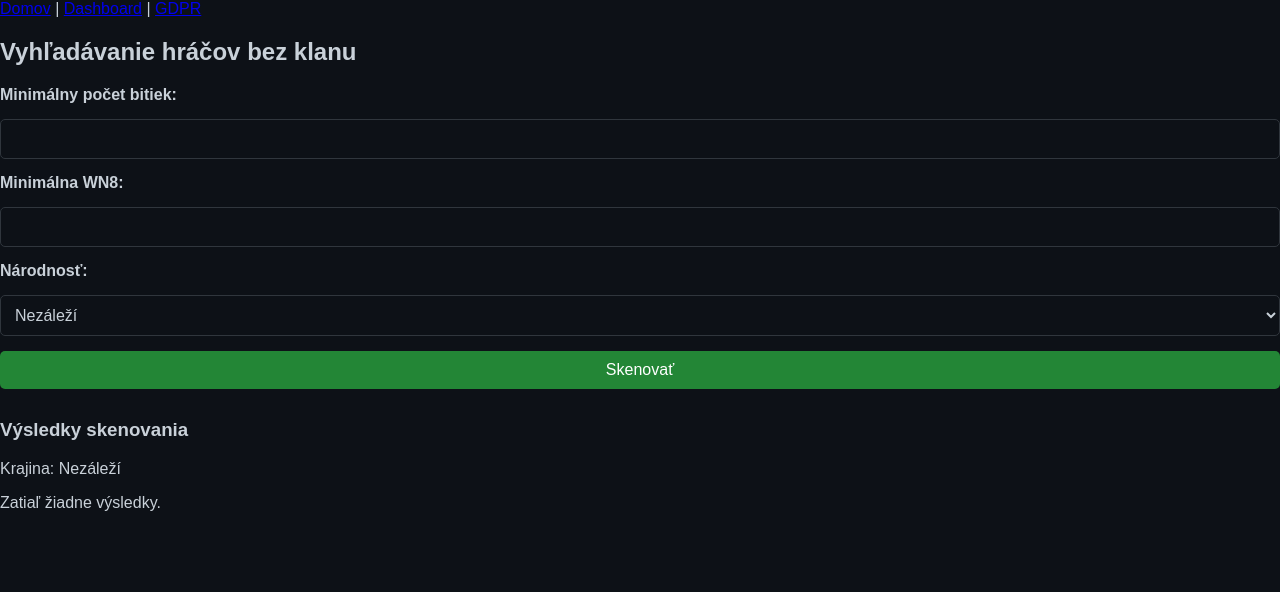
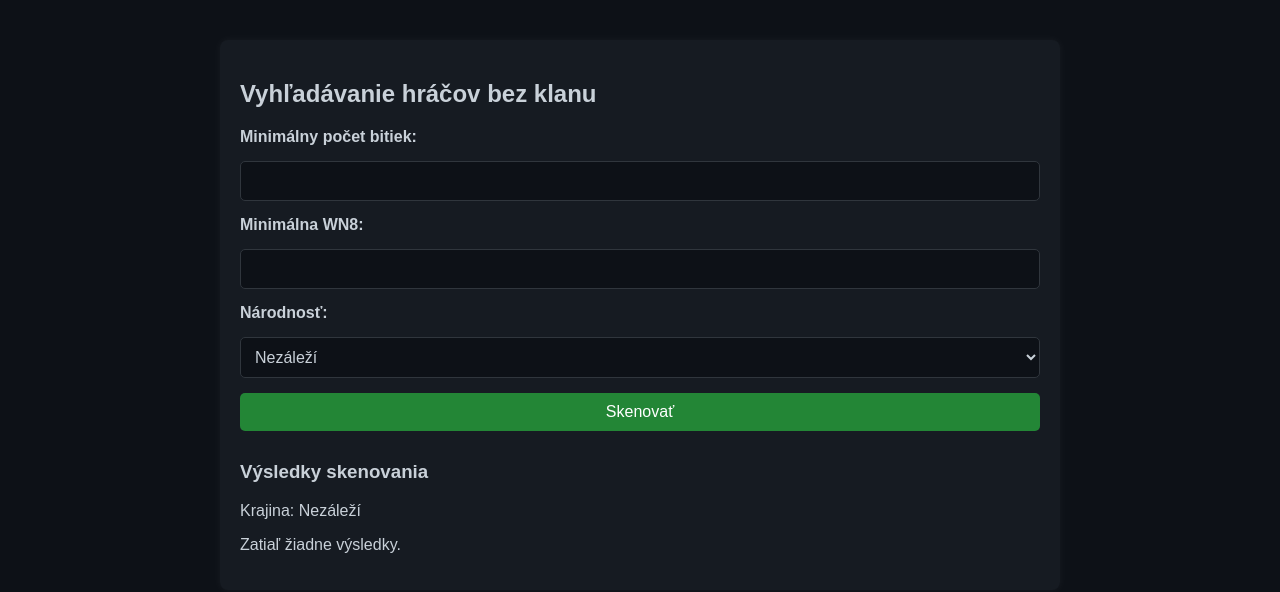
Before and after one commit to H4DrOiD/WOT-ClanSkener, a Flask app: page / in a window 1280 px wide. Shown: the top 592 px of the page. Run offline with Flask 3, Linux system fonts and the light colour scheme.

Commit message:
Update base.html

```diff
--- a/templates/base.html
+++ b/templates/base.html
@@ -2,17 +2,14 @@
 <html lang="sk">
 <head>
     <meta charset="UTF-8">
-    <title>{% block title %}WOT Clan Skener{% endblock %}</title>
-    <link rel="stylesheet" href="/static/style.css">
+    <meta name="viewport" content="width=device-width, initial-scale=1.0">
+    <title>WOT-ClanSkener</title>
+    <link rel="stylesheet" href="{{ url_for('static', filename='style.css') }}">
 </head>
 <body>
-    <nav>
-        <a href="/">Domov</a> |
-        <a href="/dashboard">Dashboard</a> |
-        <a href="/privacy">GDPR</a>
-    </nav>
-    <main>
-        {% block content %}{% endblock %}
-    </main>
+    <div class="container">
+        {% block content %}
+        {% endblock %}
+    </div>
 </body>
 </html>
```
